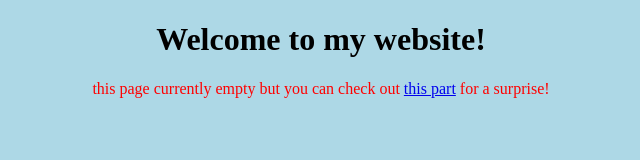
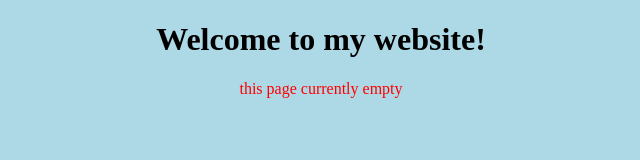
Before and after one commit to CoolLondos/CoolLondos.github.io, a plain HTML site: page index.html in a window 1280 px wide. Shown: the whole page, without its empty margins (319-959 px from the left). Drawn offline with Linux system fonts and the light colour scheme.

Commit message:
Update index.html

```diff
--- a/index.html
+++ b/index.html
@@ -8,10 +8,9 @@
 </style>
   <meta name="viewport" content="width=device-width, initial-scale=1" />
 </head>
+<body>
 <h1 style="text-align:center;">Welcome to my website!</h1>
-<p style="color:red; text-align:center;">this page currently empty but you can check out <a href="https://coollondos.github.io/goofy-ahh/">this part</a> for a surprise!</p>
-
+<p style="color:red; text-align:center;">this page currently empty<!-- but you can check out <a href="https://coollondos.github.io/goofy-ahh/">this part</a> for a surprise!--></p>
 
 </body>
-
 </html>
```
